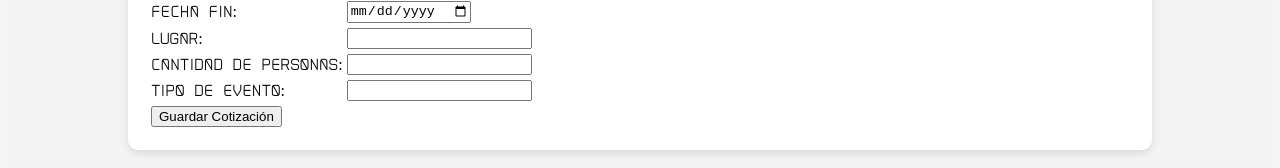
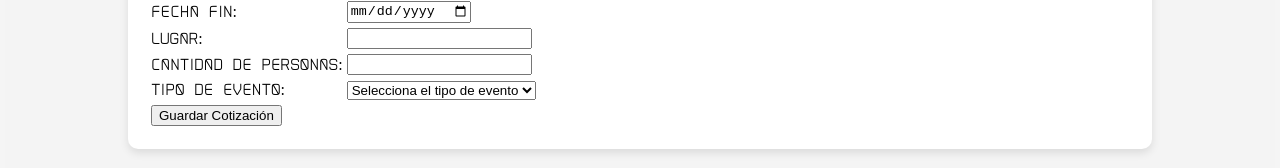
Before and after one commit to xdiegocs/event-management-chatbot, an Angular app: page /pagina-inicio in a window 1280 px wide. Shown: the part 1259-1427 px from the top of the page. Built offline with nearby package versions, Linux system fonts and the light colour scheme.

Commit message:
se agregan opciones para el select de tipos de eventos

```diff
--- a/src/app/components/usuarios/pagina-inicio/pagina-inicio.component.html
+++ b/src/app/components/usuarios/pagina-inicio/pagina-inicio.component.html
@@ -45,7 +45,14 @@
                 </tr>
                 <tr>
                     <td><label for="tipoEvento">Tipo de Evento:</label></td>
-                    <td><input type="text" id="evento" name="evento" required></td>
+                    <td><select name="tipo_evento" required>
+                        <option value="0">Selecciona el tipo de evento</option>
+                        <option value="1">Evento de ocio</option>
+                        <option value="2">Evento Personal o familiar</option>
+                        <option value="3">Evento cultural</option>
+                        <option value="4">Evento organizacional</option>
+                        <option value="5">Mega Evento</option>
+                    </select></td>
                 </tr>
                 <tr>
                     <td colspan="2"><button type="submit">Guardar Cotización</button></td>
```
